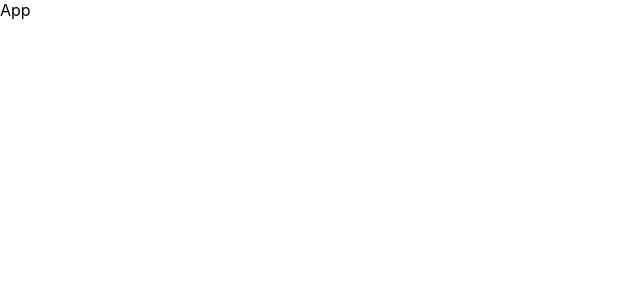
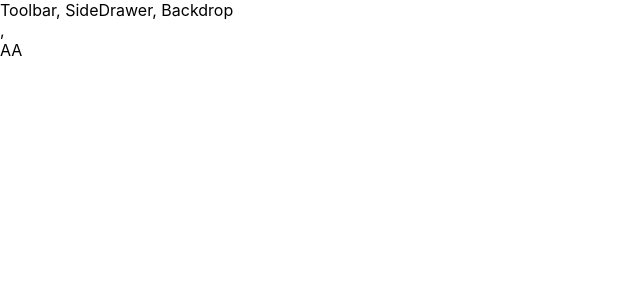
Before and after one commit to swapnilp0x00/react-burger-app, a React app: page / in a window 1280 px wide. Shown: the top 300 px of the page, without its empty margins (0-640 px from the left). Built offline with nearby package versions, Linux system fonts and the light colour scheme.

Commit message:
layouting

```diff
--- a/src/App.js
+++ b/src/App.js
@@ -1,9 +1,12 @@
 import React from 'react';
+import Layout from './components/Layout/Layout';
 
 function App() {
   return (
     <div>
-      App
+      <Layout>
+        AA
+      </Layout>
     </div>
   );
 }
--- /dev/null
+++ b/src/HOC/Aux.js
@@ -0,0 +1,3 @@
+const aux = (props) => props.children;
+
+export default aux;
--- /dev/null
+++ b/src/components/Layout/Layout.js
@@ -0,0 +1,14 @@
+import React from 'react';
+
+import Aux from '../../HOC/Aux';
+
+const layout = (props) => (
+    <Aux>
+        <div>Toolbar, SideDrawer, Backdrop</div>,
+        <main>
+            {props.children}
+        </main>
+    </Aux>
+);
+
+export default layout;
```
